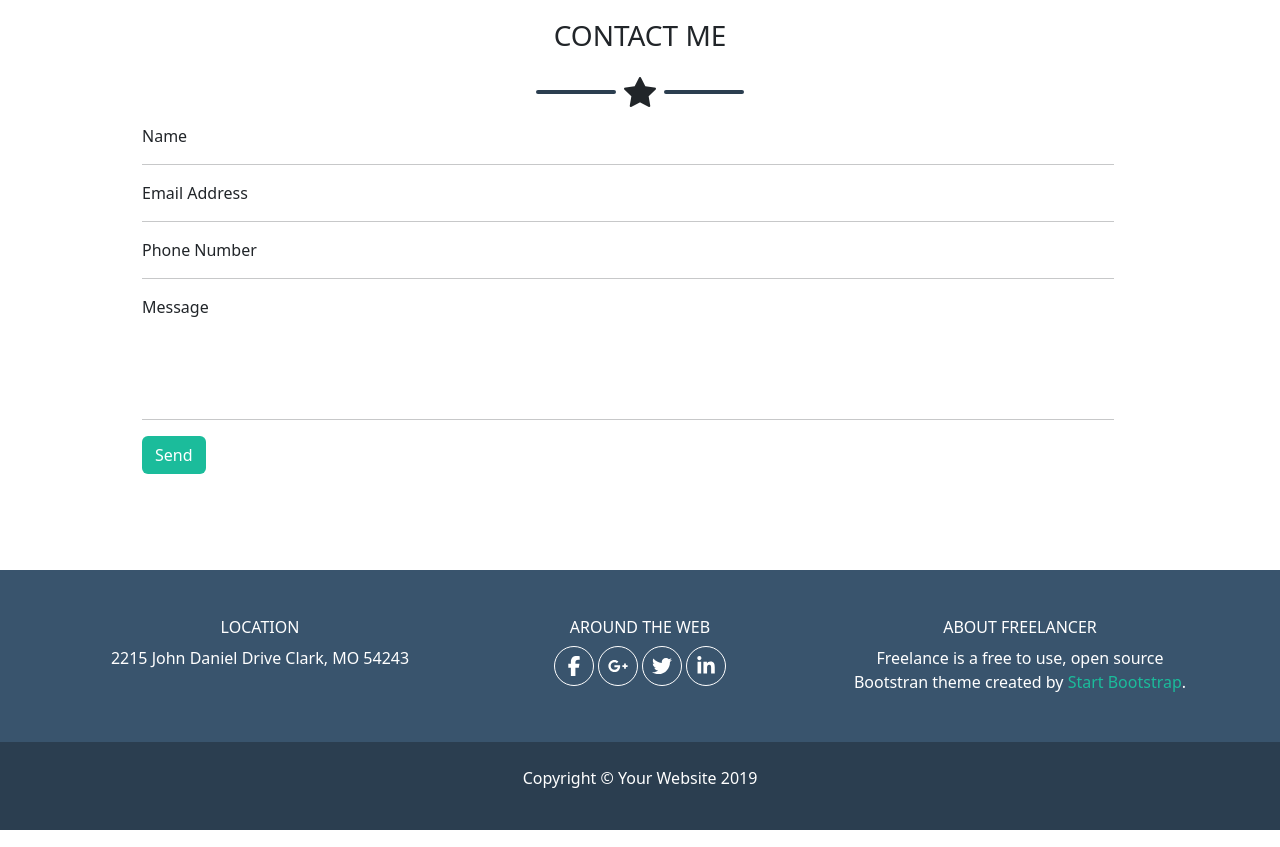
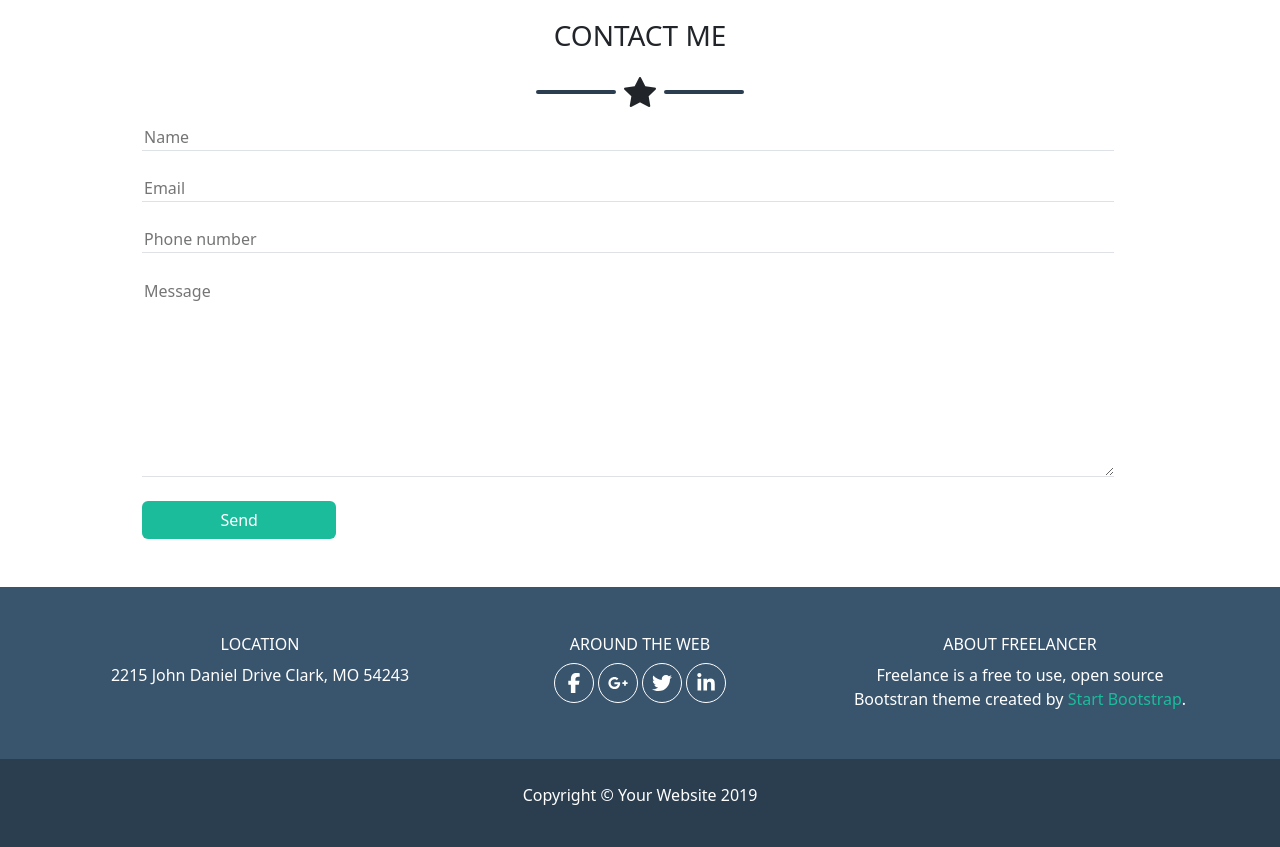
Before and after one commit to jacopo-derrico/html-css-bootstrap-freelancer, a plain HTML site: page index.html in a window 1280 px wide. Shown: the part 1860-2707 px from the top of the page. Drawn offline with nearby package versions, Linux system fonts and the light colour scheme.

Commit message:
changed contact form  and styled

```diff
--- a/assets/css/style.css
+++ b/assets/css/style.css
@@ -78,6 +78,7 @@ main section:nth-child(odd) {
 .jd-btn-send {
     background-color: var(--secondaryColor);
     color: var(--primaryTextColor);
+    width: 20%;
 }
 
 footer {
--- a/index.html
+++ b/index.html
@@ -159,27 +159,18 @@
                 </div>
                 <div class="container-fluid">
                     <div class="row container px-5">
-                        <div>
-                            <span class="text-capitalize">name</span>
-                            <hr>
-                            <span class="text-capitalize">email address</span>
-                            <hr>
-                            <span class="text-capitalize">phone number</span>
-                            <hr>
-                            <span class="text-capitalize">message</span>
-                            <hr class="jd-message">
-                        </div>
-                        <div>
+                        <form action="#" class="d-flex flex-column row-gap-4">
+                            <input class="border-0 border-bottom" type="text" id="name" placeholder="Name">
+                            <input class="border-0 border-bottom" type="email" id="email" placeholder="Email">
+                            <input class="border-0 border-bottom" type="number" id="phone" placeholder="Phone number">
+                            <textarea class="border-0 border-bottom" placeholder="Message" id="floatingTextarea2"
+                                style="height: 200px"></textarea>
                             <button type="button" class="btn jd-btn-send text-capitalize">
                                 send
                             </button>
-                        </div>
+                        </form>
                     </div>
                 </div>
-                <div class="row text-center pt-5">
-
-                </div>
-            </div>
         </section>
         <!-- !SECTION CONTACT END -->
 
```
